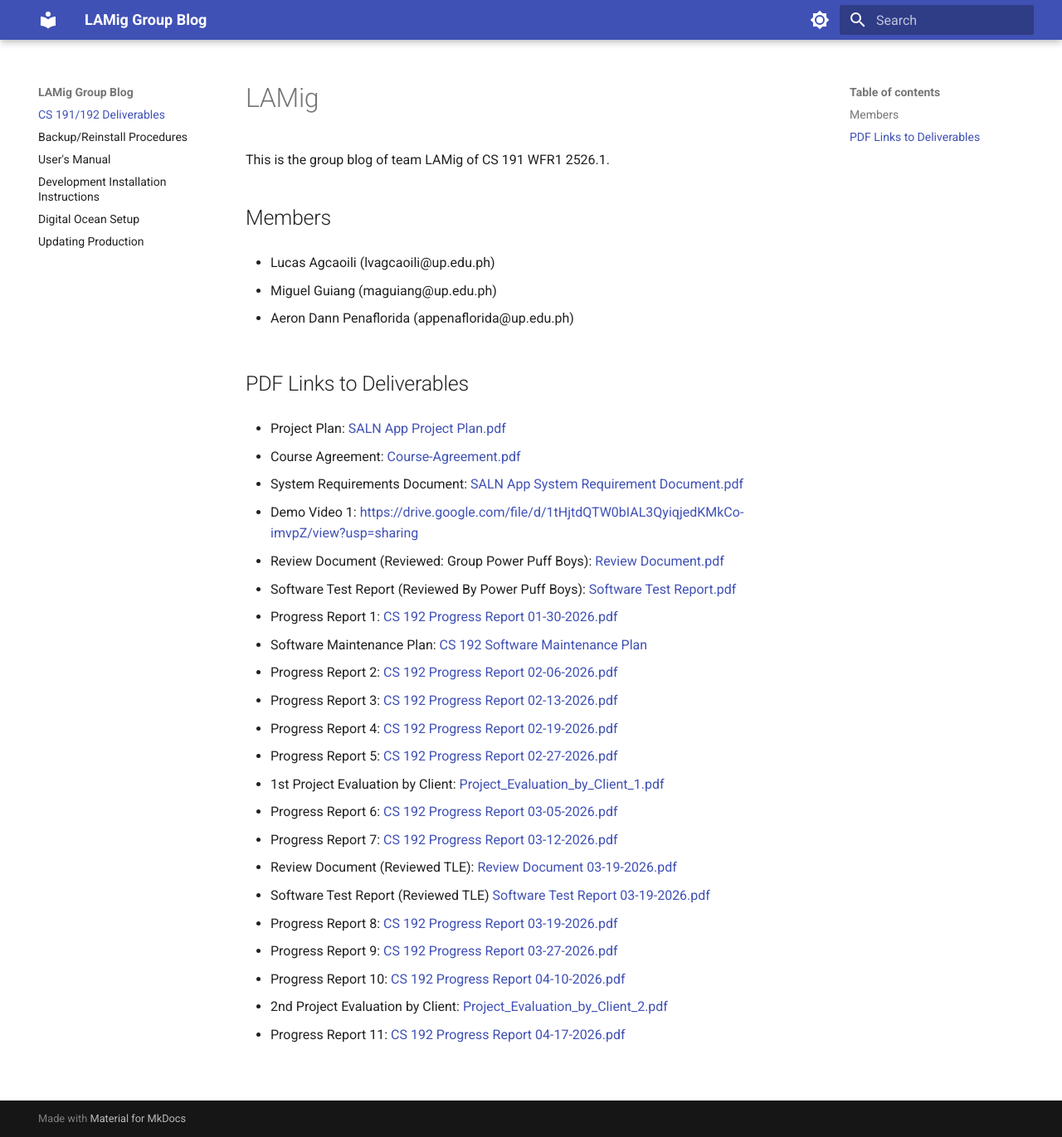
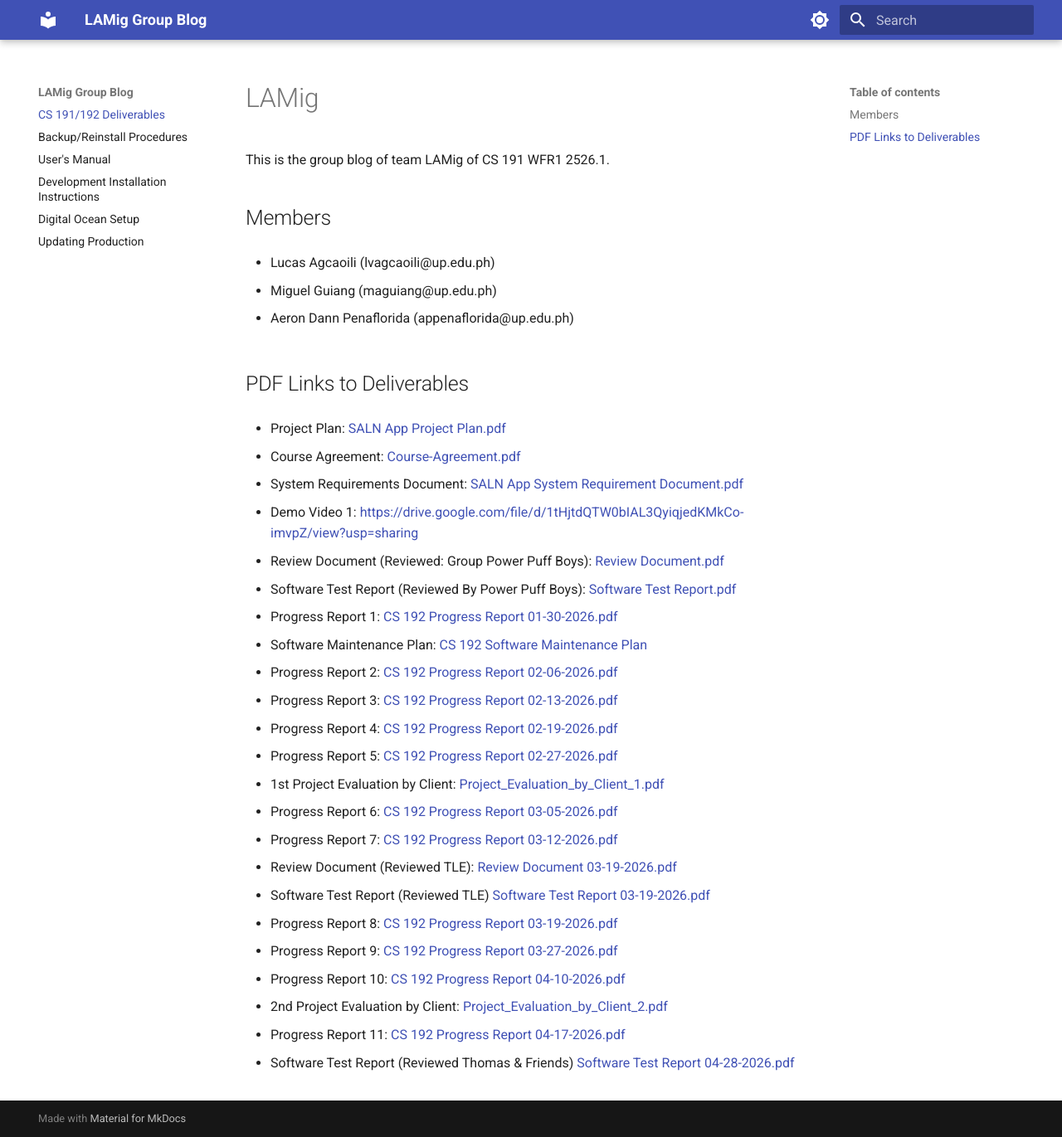
Before and after one commit to SHIROKAMIQQ/cs191-LAMig-GroupBlog, an MkDocs documentation site: the page built from docs/index.md, in a window 1280 px wide and 1371 px high. Shown: the whole window at 83% size. Built offline with MkDocs 1.6.1 and Material for MkDocs 9.7.7, drawn with Linux system fonts in a browser that asks for light colours.

Commit message:
add software test report apr 28

```diff
--- a/docs/index.md
+++ b/docs/index.md
@@ -55,3 +55,5 @@ This is the group blog of team LAMig of CS 191 WFR1 2526.1.
 - 2nd Project Evaluation by Client: [Project_Evaluation_by_Client_2.pdf](files/Project_Evaluation_by_Client_2.pdf)
 
 - Progress Report 11: [CS 192 Progress Report 04-17-2026.pdf](files/CS%20192%20Progress%20Report%2004-17-2026.pdf)
+
+- Software Test Report (Reviewed Thomas & Friends) [Software Test Report 04-28-2026.pdf](files/Software%20Test%20Report%2004-28-2026.pdf)
```
Also changed, not shown: 1 other file.
